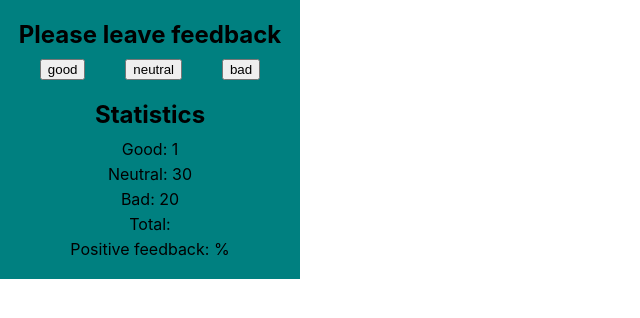
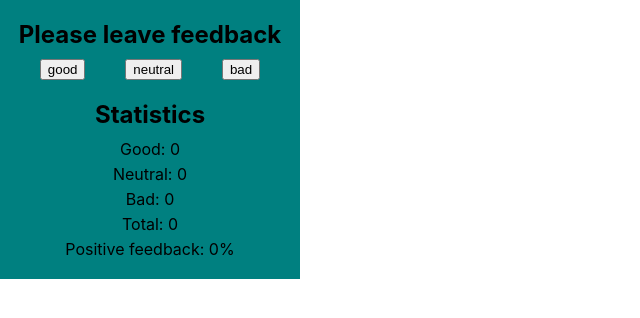
Before and after one commit to Vova-KE/goit-react-hw-02-feedback_91, a React (Create React App) app: page / in a window 1280 px wide. Shown: the top 318 px of the page, without its empty margins (0-640 px from the left). Built offline with nearby package versions, Linux system fonts and the light colour scheme.

Commit message:
task 1 part 3 done
task 1 part 3 done

```diff
--- a/src/components/App.jsx
+++ b/src/components/App.jsx
@@ -1,17 +1,50 @@
 import { Component } from 'react';
-import Feedback from './Feedback';
+import FeedbackOptions from './FeedbackOptions';
+import Statistics from './Statistics';
+import Section from './Section';
+import style from './style.module.css';
 
 class App extends Component {
   state = {
-    good: 1,
-    neutral: 30,
-    bad: 20,
+    good: 0,
+    neutral: 0,
+    bad: 0,
   };
+
+  options = Object.keys(this.state);
+
+  handleClick = option => {
+    this.setState(prevState => {
+      return {
+        [option]: prevState[option] + 1,
+      };
+    });
+  };
+
+  countTotalFeedback = () =>
+    this.state.good + this.state.neutral + this.state.bad;
+
+  countPositiveFeedbackPercentage = () =>
+    (this.state.good / this.countTotalFeedback()) * 100;
+
+  roundPercentage = () => this.countPositiveFeedbackPercentage().toFixed(0);
 
   render() {
     return (
-      <div>
-        <Feedback state={this.state} />
+      <div className={style.wrapper}>
+        <Section title="Please leave feedback">
+          <FeedbackOptions
+            options={this.options}
+            onLeaveFeedback={this.handleClick}
+          ></FeedbackOptions>
+          <Statistics
+            good={this.state.good}
+            neutral={this.state.neutral}
+            bad={this.state.bad}
+            total={this.countTotalFeedback()}
+            positivePercentage={this.roundPercentage()}
+          ></Statistics>
+        </Section>
       </div>
     );
   }
--- a/src/components/Feedback/index.jsx
+++ /dev/null
@@ -1,71 +0,0 @@
-import React, { Component } from 'react';
-import style from './style.module.css';
-import Statistics from 'components/Statistics';
-import FeedbackOptions from 'components/FeedbackOptions';
-import Section from 'components/Section';
-
-class Feedback extends Component {
-  state = {
-    good: this.props.state.good,
-    neutral: this.props.state.neutral,
-    bad: this.props.state.bad,
-  };
-
-  options = Object.keys(this.state);
-
-  handleClick = () => {
-    this.setState(prevState => {
-      return {
-        [this.option]: prevState[this.option] + 1,
-      };
-    });
-  };
-
-  countTotalFeedback = () =>
-    this.state.good + this.state.neutral + this.state.bad;
-  countPositiveFeedbackPercentage = () =>
-    (this.state.good / this.countTotalFeedback()) * 100;
-  roundPercentage = () => this.countPositiveFeedbackPercentage().toFixed(0);
-
-  render() {
-    return (
-      <div className={style.wrapper}>
-        {/* <h2 className={style.title}>Please leave feedback</h2> */}
-        {/* <div className={style.buttons}>
-          <button className={style.button} onClick={this.handleClickGood}>
-            Good
-          </button>
-          <button className={style.button} onClick={this.handleClickNeutral}>
-            Neutral
-          </button>
-          <button className={style.button} onClick={this.handleClickBad}>
-            Bad
-          </button>
-        </div> */}
-        <Section title="Please leave feedback">
-          <FeedbackOptions
-            options={this.options}
-            onLeaveFeedback={this.handleClick}
-          ></FeedbackOptions>
-          <Statistics
-            good={this.state.good}
-            neutral={this.state.neutral}
-            bad={this.state.bad}
-            total={this.countTotalFeedback}
-            positivePercentage={this.roundPercentage}
-          ></Statistics>
-        </Section>
-        {/* <h2 className={style.title}>Statistics</h2>
-        <p className={style.statItem}>Good: {this.state.good}</p>
-        <p className={style.statItem}>Neutral: {this.state.neutral}</p>
-        <p className={style.statItem}>Bad: {this.state.bad}</p>
-        <p className={style.statItem}>Total: {this.countTotalFeedback()}</p>
-        <p className={style.statItem}>
-          Positive feedback: {this.state.good ? this.roundPercentage() : 0}%
-        </p> */}
-      </div>
-    );
-  }
-}
-
-export default Feedback;
--- a/src/components/Feedback/style.module.css
+++ /dev/null
@@ -1,24 +0,0 @@
-.wrapper {
-  width: 300px;
-  background-color: teal;
-  text-align: center;
-  padding: 20px 0;
-}
-
-.title {
-  margin-bottom: 10px;
-}
-
-.buttons {
-  display: flex;
-  justify-content: space-evenly;
-  margin-bottom: 20px;
-}
-
-.button {
-  cursor: pointer;
-}
-
-.statItem:not(:last-child) {
-  padding-bottom: 5px;
-}
--- a/src/components/FeedbackOptions/index.jsx
+++ b/src/components/FeedbackOptions/index.jsx
@@ -1,25 +1,26 @@
 import React from 'react';
+import PropTypes from 'prop-types';
 import style from './style.module.css';
 
 const FeedbackOptions = ({ options, onLeaveFeedback }) => {
   return (
     <div className={style.buttons}>
       {options.map(option => (
-        <button key={option} className={style.button} onClick={onLeaveFeedback}>
+        <button
+          key={option}
+          className={style.button}
+          onClick={() => onLeaveFeedback(option)}
+        >
           {option}
         </button>
       ))}
-      {/* <button className={style.button} onClick={this.handleClickGood}>
-        Good
-      </button>
-      <button className={style.button} onClick={this.handleClickNeutral}>
-        Neutral
-      </button>
-      <button className={style.button} onClick={this.handleClickBad}>
-        Bad
-      </button> */}
     </div>
   );
 };
 
+FeedbackOptions.propTypes = {
+  options: PropTypes.arrayOf(PropTypes.string.isRequired),
+  onLeaveFeedback: PropTypes.func.isRequired,
+};
+
 export default FeedbackOptions;
--- a/src/components/Section/index.jsx
+++ b/src/components/Section/index.jsx
@@ -1,4 +1,5 @@
 import React from 'react';
+import PropTypes from 'prop-types';
 import style from './style.module.css';
 
 const Section = ({ title, children }) => {
@@ -10,4 +11,9 @@ const Section = ({ title, children }) => {
   );
 };
 
+Section.propTypes = {
+  title: PropTypes.string,
+  children: PropTypes.node,
+};
+
 export default Section;
--- a/src/components/Statistics/index.jsx
+++ b/src/components/Statistics/index.jsx
@@ -1,31 +1,28 @@
 import React from 'react';
+import PropTypes from 'prop-types';
 import style from './style.module.css';
 
-const Statistics = ({
-  good,
-  neutral,
-  bad,
-  countTotalFeedback,
-  roundPercentage,
-}) => {
-  //   countTotalFeedback = () =>
-  //     this.state.good + this.state.neutral + this.state.bad;
-  //   countPositiveFeedbackPercentage = () =>
-  //     (this.state.good / this.countTotalFeedback()) * 100;
-  //   roundPercentage = () => this.countPositiveFeedbackPercentage().toFixed(0);
-
+const Statistics = ({ good, neutral, bad, total, positivePercentage }) => {
   return (
     <>
       <h2 className={style.title}>Statistics</h2>
       <p className={style.statItem}>Good: {good}</p>
       <p className={style.statItem}>Neutral: {neutral}</p>
       <p className={style.statItem}>Bad: {bad}</p>
-      <p className={style.statItem}>Total: {countTotalFeedback}</p>
+      <p className={style.statItem}>Total: {total}</p>
       <p className={style.statItem}>
-        Positive feedback: {good ? roundPercentage : 0}%
+        Positive feedback: {good ? positivePercentage : 0}%
       </p>{' '}
     </>
   );
 };
 
+Statistics.propTypes = {
+  good: PropTypes.number.isRequired,
+  neutral: PropTypes.number.isRequired,
+  bad: PropTypes.number.isRequired,
+  total: PropTypes.number.isRequired,
+  positivePercentage: PropTypes.string.isRequired,
+};
+
 export default Statistics;
--- /dev/null
+++ b/src/components/style.module.css
@@ -0,0 +1,6 @@
+.wrapper {
+  width: 300px;
+  background-color: teal;
+  text-align: center;
+  padding: 20px 0;
+}
```
